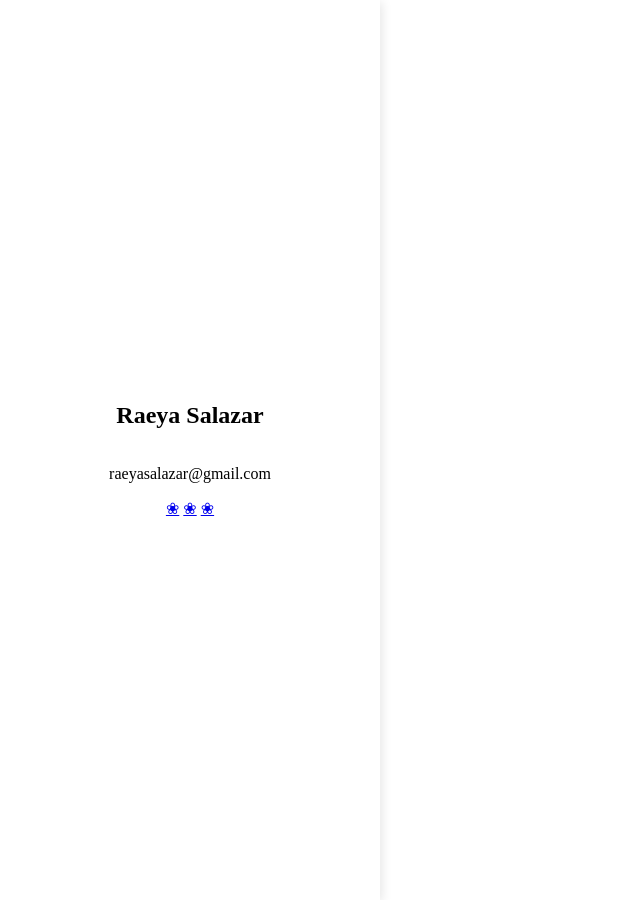
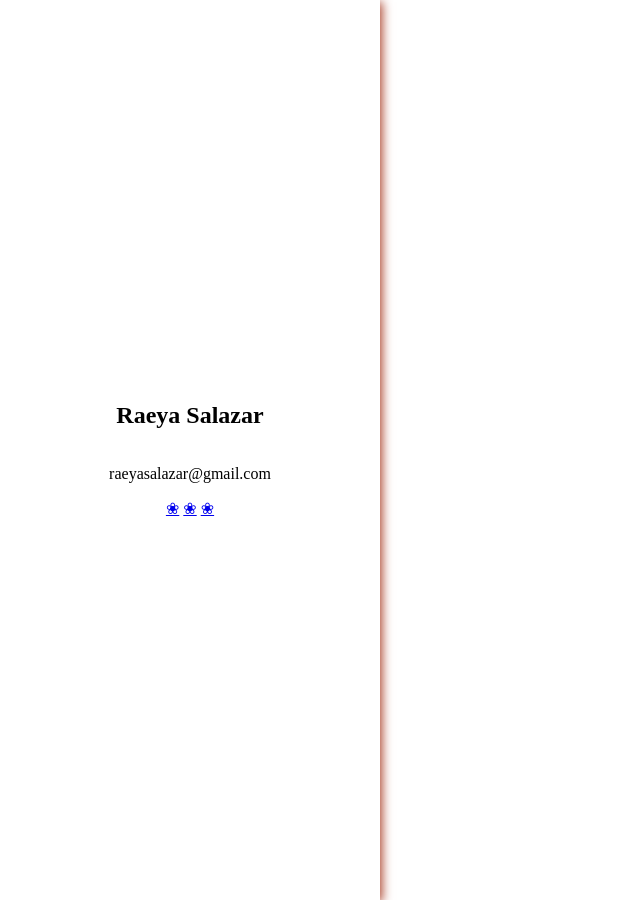
Before and after one commit to RaeSalazar/raeya-salazar-portfolio, a Jekyll site: the page built from index.html, in a window 1280 px wide. Shown: the whole page, without its empty margins (0-640 px from the left). Built offline with Jekyll 4.4.1, drawn with Linux system fonts in a browser that asks for light colours.

Commit message:
Update sidebar.scss
box shadow color change

```diff
--- a/_sass/sidebar.scss
+++ b/_sass/sidebar.scss
@@ -3,7 +3,7 @@
 	background: #fff;
 	padding: 20px;
 	text-align: center;
-	box-shadow: 2px 2px 10px rgba(0,0,0,0.1);
+	box-shadow: 2px 2px 10px #A83D25;
 	position: fixed;
 	left:0;
 	top:0;
```
